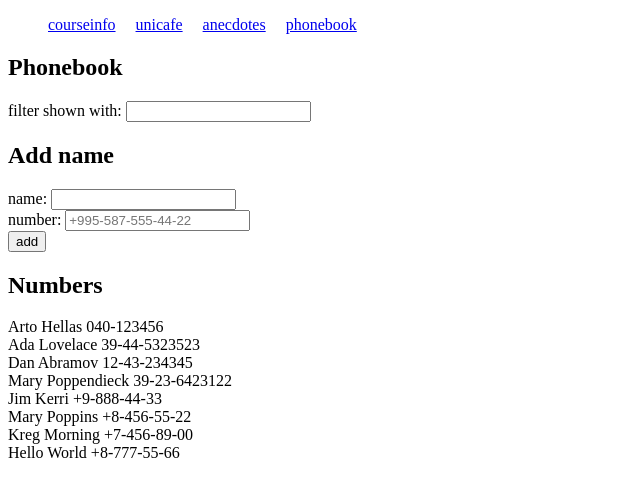
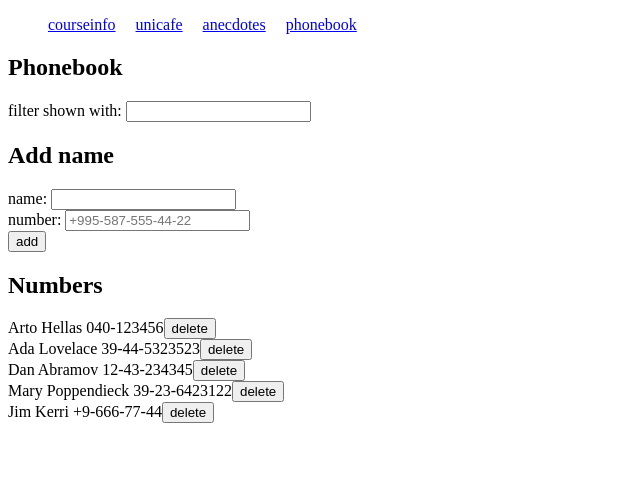
Before and after one commit to little-plumelet/Helsinki_fullstack_part2, a React (Create React App) app: page /phonebook in a window 1280 px wide. Shown: the top 496 px of the page, without its empty margins (0-640 px from the left). Built offline with nearby package versions, Linux system fonts and the light colour scheme; data requests are answered from the project's data file.

Commit message:
finish task 2.14 - add delete method

```diff
--- a/db.json
+++ b/db.json
@@ -22,23 +22,8 @@
     },
     {
       "name": "Jim Kerri",
-      "phone": "+9-888-44-33",
+      "phone": "+9-666-77-44",
       "id": 5
-    },
-    {
-      "name": "Mary Poppins",
-      "phone": "+8-456-55-22",
-      "id": 6
-    },
-    {
-      "name": "Kreg Morning",
-      "phone": "+7-456-89-00",
-      "id": 7
-    },
-    {
-      "name": "Hello World",
-      "phone": "+8-777-55-66",
-      "id": 8
     }
   ]
 }
--- /dev/null
+++ b/src/phonebook/Button.js
@@ -0,0 +1,5 @@
+export const Button = ({title, handleClick}) => {
+  return (
+    <button onClick={handleClick}>{title}</button>
+  )
+}
--- a/src/phonebook/PhonebookList.js
+++ b/src/phonebook/PhonebookList.js
@@ -1,10 +1,13 @@
-export const PhonebookList = ({filteredPersons}) => {
+import { Button } from "./Button";
+
+export const PhonebookList = ({filteredPersons, handleDeleteClick}) => {
   return (
     <>
       <h2>Numbers</h2>
       {filteredPersons.map((person) => (
         <div key={person.id}>
           {person.name} {person.phone}
+          <Button title='delete' handleClick={() => {handleDeleteClick(person.id)}}/>
         </div>
       ))}
     </>
--- a/src/phonebook/PhonebookPage.js
+++ b/src/phonebook/PhonebookPage.js
@@ -3,6 +3,7 @@ import { AddNameForm } from "./AddNameForm";
 import { FilterByName } from "./FilterByName";
 import { PhonebookList } from "./PhonebookList";
 import { addPersonToPhoneBook } from "./services/addPersonToPhonebook";
+import { deletePerson } from "./services/deletePerson";
 import { getAllPersons } from "./services/getAllPersons";
 
 export const PhonebookPage = () => {
@@ -13,13 +14,11 @@ export const PhonebookPage = () => {
   const [filterName, setFilterName] = useState("");
 
   useEffect(() => {
-    getAllPersons().then(data => {
+    getAllPersons().then((data) => {
       setPersons(data);
       setFilteredPersons(data);
-    })
+    });
   }, []);
-
-  useEffect(() => {});
 
   const changeFilterNameHandler = (event) => {
     const filter = event.target.value;
@@ -35,6 +34,17 @@ export const PhonebookPage = () => {
           return acc;
         }, [])
       );
+    }
+  };
+
+  const handleDeleteClick = (id) => {
+    const personToDelete = persons.find((person) => person.id === id);
+    if (window.confirm(`Delete ${personToDelete.name}?`)) {
+      deletePerson(personToDelete).then((id) => {
+        const clearedPresons = persons.filter((person) => person.id !== id);
+        setPersons([...clearedPresons]);
+        setFilteredPersons([...clearedPresons]);
+      });
     }
   };
 
@@ -84,7 +94,10 @@ export const PhonebookPage = () => {
         changePhoneNumberHandler={changePhoneNumberHandler}
         submitNameHandler={submitNameHandler}
       />
-      <PhonebookList filteredPersons={filteredPersons} />
+      <PhonebookList
+        filteredPersons={filteredPersons}
+        handleDeleteClick={handleDeleteClick}
+      />
     </div>
   );
 };
--- /dev/null
+++ b/src/phonebook/services/deletePerson.js
@@ -0,0 +1,11 @@
+import axios from "axios";
+import { BASE_URL } from "../constants";
+
+export const deletePerson = (person) => {
+  const response = axios.delete(`${BASE_URL}/${person.id}`);
+  return response
+    .then(() => person.id)
+    .catch((err) =>
+      alert(`Error ocured during deleting ${person.name}. Error: ${err}!`)
+    );
+};
```
